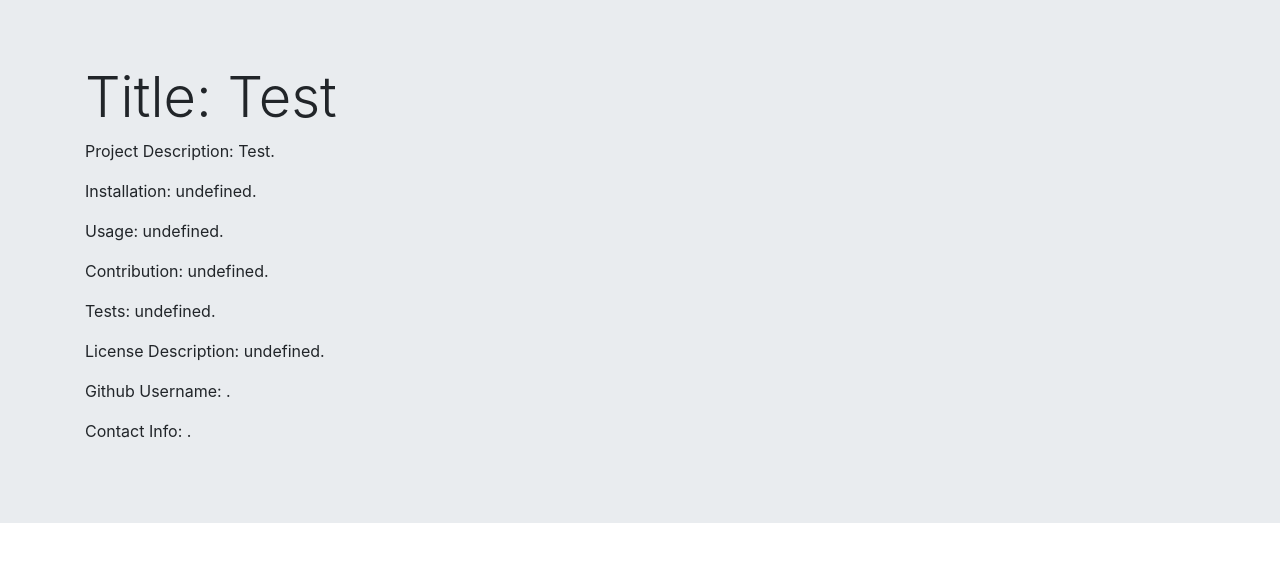
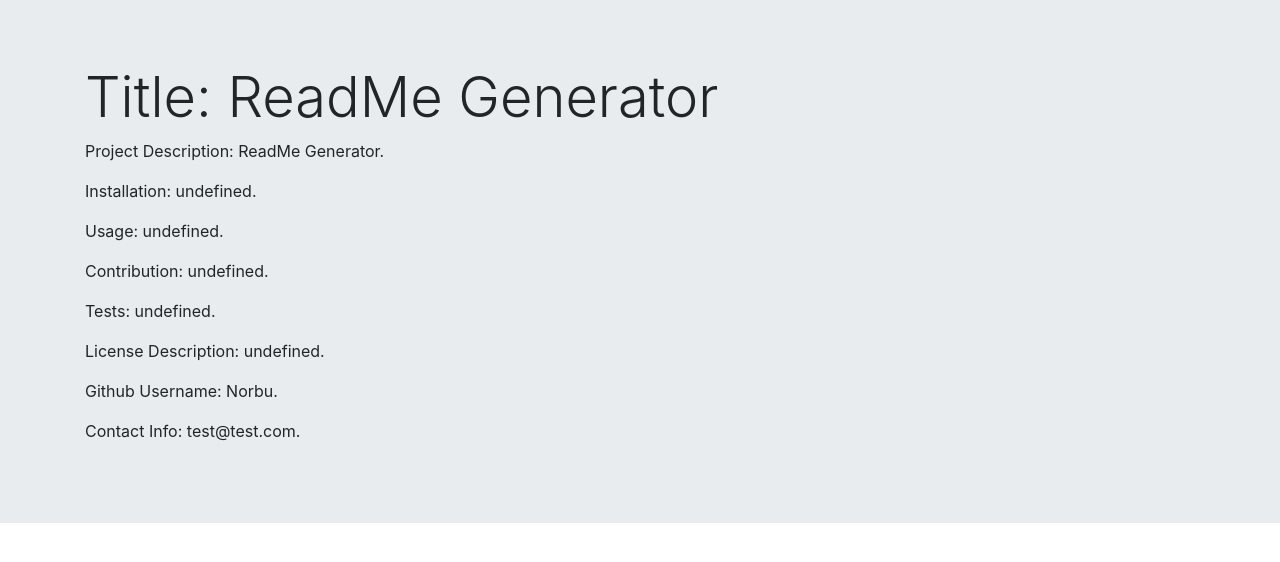
Before and after one commit to norbu-s/ReadMe-generator, a website: page index.html in a window 1280 px wide. Drawn offline with nearby package versions, Linux system fonts and the light colour scheme.

Commit message:
Updated htm l file

```diff
--- a/index.html
+++ b/index.html
@@ -9,15 +9,15 @@
 <body>
 <div class="jumbotron jumbotron-fluid">
 <div class="container">
-  <h1 class="display-4">Title: Test</h1>
-  <p class="title"> Project Description: Test.</p>
+  <h1 class="display-4">Title: ReadMe Generator</h1>
+  <p class="title"> Project Description: ReadMe Generator.</p>
   <p class="description"> Installation: undefined.</p>
   <p class="description"> Usage: undefined.</p>
   <p class="description"> Contribution: undefined.</p>
   <p class="description"> Tests: undefined.</p>
   <p class="description"> License Description: undefined.</p>
-  <p class="description"> Github Username: .</p>
-  <p class="description"> Contact Info: .</p>
+  <p class="description"> Github Username: Norbu.</p>
+  <p class="description"> Contact Info: test@test.com.</p>
 </ul>
 </div>
 </div>
```
